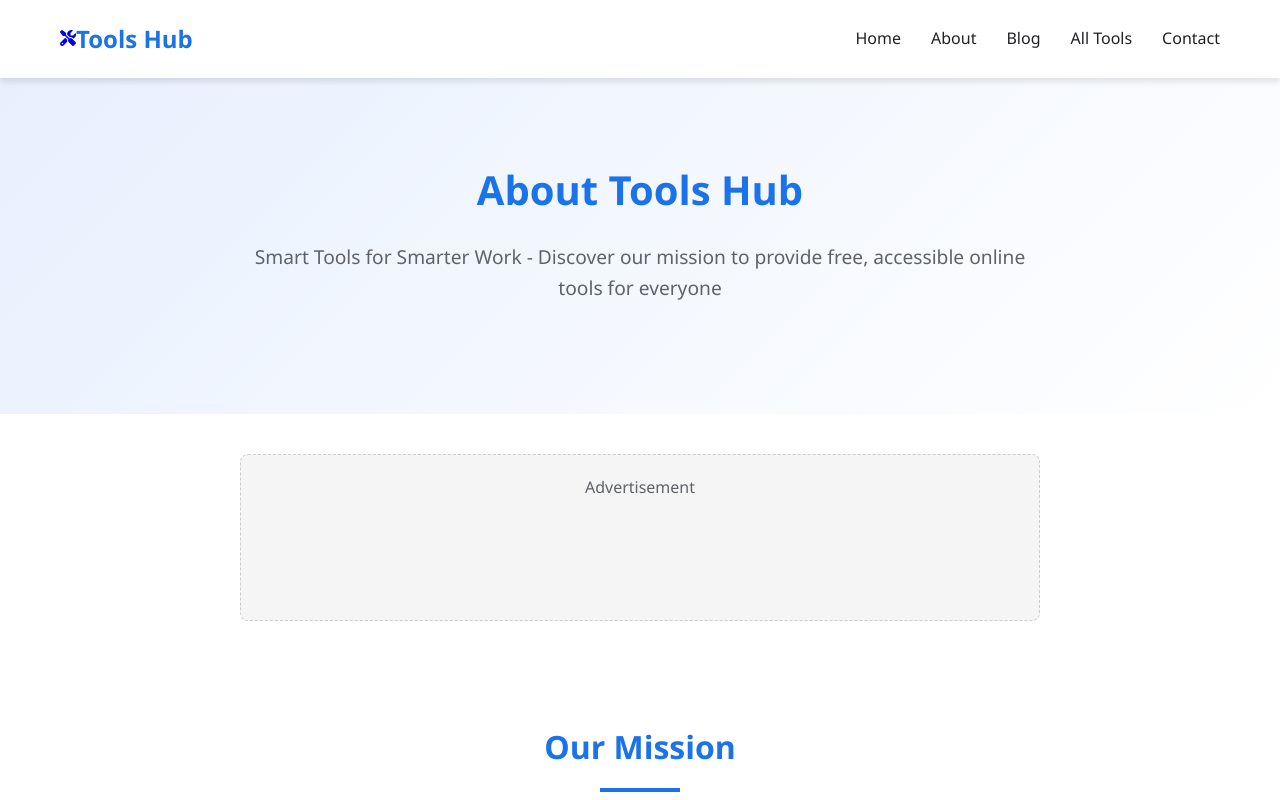
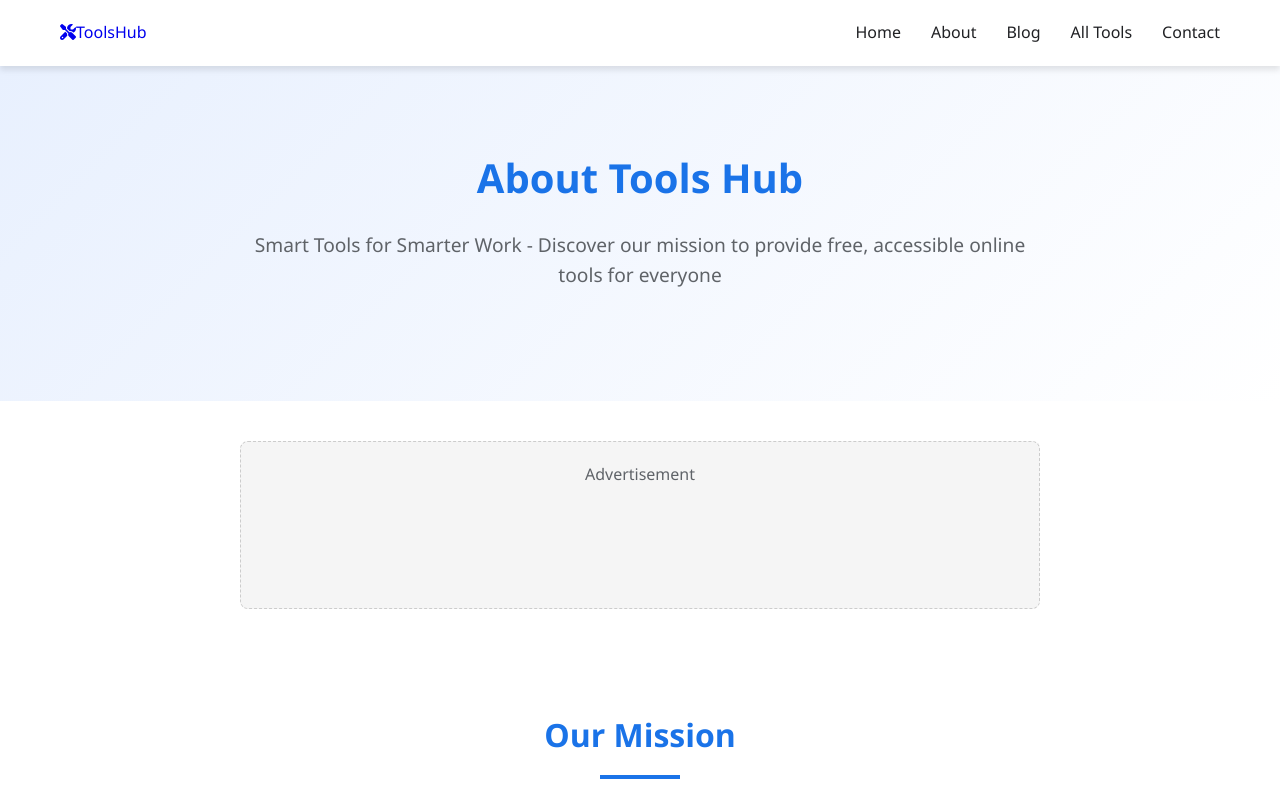
Before and after one commit to toolshub-official/ToolsHub, a plain HTML site: page about-us.html in a window 1280 px wide. Shown: the top 800 px of the page. Drawn offline with Linux system fonts and the light colour scheme.

Commit message:
Update about-us.html

```diff
--- a/about-us.html
+++ b/about-us.html
@@ -468,8 +468,8 @@
         <div class="container">
             <nav class="navbar">
                 <a href="index.html" class="logo">
-                   <span class="logo-icon"><i class="fas fa-tools"></i></span>
-                    <span class="logo-text">Tools Hub</span>
+                    <span class="logo-icon"><i class="fas fa-tools"></i></span>
+                <span>ToolsHub</span>
                 </a>
                 <ul class="nav-links">
                     <li><a href="index.html">Home</a></li>
```
